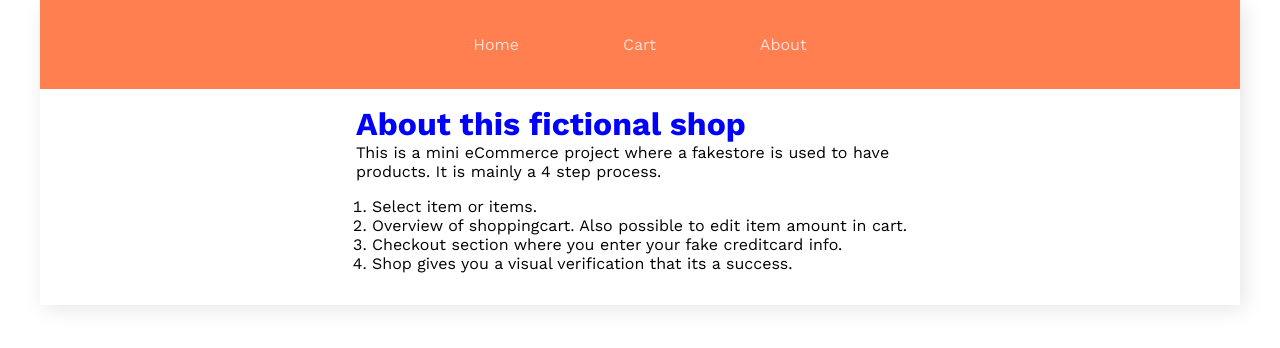
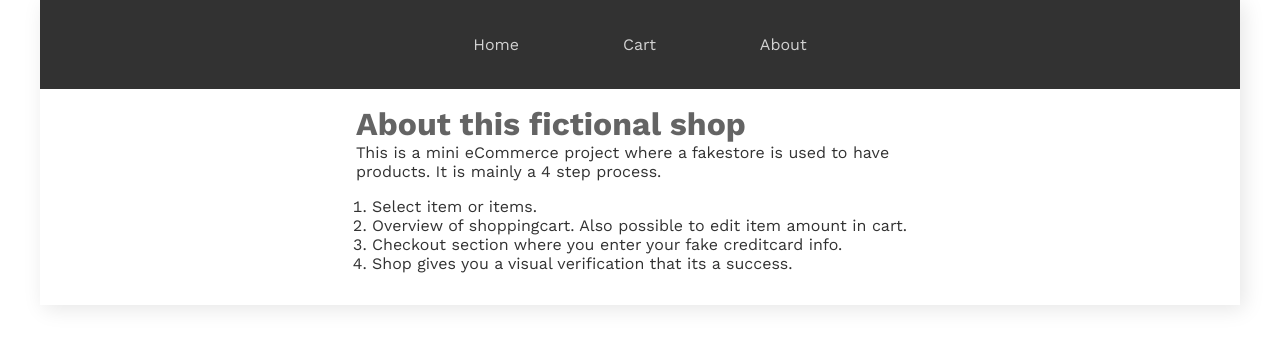
Before and after one commit to Kristian-kodehode/ecommerce-userflow, a React (Vite) app: page /aboutproject in a window 1280 px wide. Shown: the top 348 px of the page. Built offline with nearby package versions, Linux system fonts and the light colour scheme.

Commit message:
testing var css on app css to work global

```diff
--- a/src/App.css
+++ b/src/App.css
@@ -4,6 +4,14 @@
   margin: 0;
   padding: 0;
   box-sizing: border-box;
+}
+
+:root {
+  --col-dark80: #323232;
+  --col-dark60: #646464;
+  --col-dark40: #969696;
+  --col-dark20: #c8c8c8;
+  --col-dark10: #fafafa;
 }
 
 html {
--- a/src/routes/aboutproject/aboutproject.module.css
+++ b/src/routes/aboutproject/aboutproject.module.css
@@ -1,5 +1,5 @@
 .header {
-  color: blue;
+  color: var(--col-dark60);
 }
 
 .textwrapper {
@@ -9,6 +9,7 @@
   display: grid;
   grid-template-columns: repeat(1, 1fr);
   /* border: 1px solid black; */
+  color: var(--col-dark80);
 }
 .orderedlist {
   text-decoration: none;
--- a/src/routes/navigation/navigation.module.css
+++ b/src/routes/navigation/navigation.module.css
@@ -5,7 +5,8 @@ nav {
   display: flex;
   justify-content: center;
   gap: 4em;
-  background-color: coral;
+  /* background-color: coral; */
+  background-color: var(--col-dark80);
 }
 
 a {
@@ -15,12 +16,12 @@ a {
 *The Animated underline code below
 */
 .navlinks {
-  color: white;
+  color: var(--col-dark10);
   padding: 1.2em 0em;
   margin: 0px 20px;
   display: inline-block;
   position: relative;
-  opacity: 0.75;
+  opacity: 0.8;
 }
 .navlinks:hover {
   opacity: 1;
```
